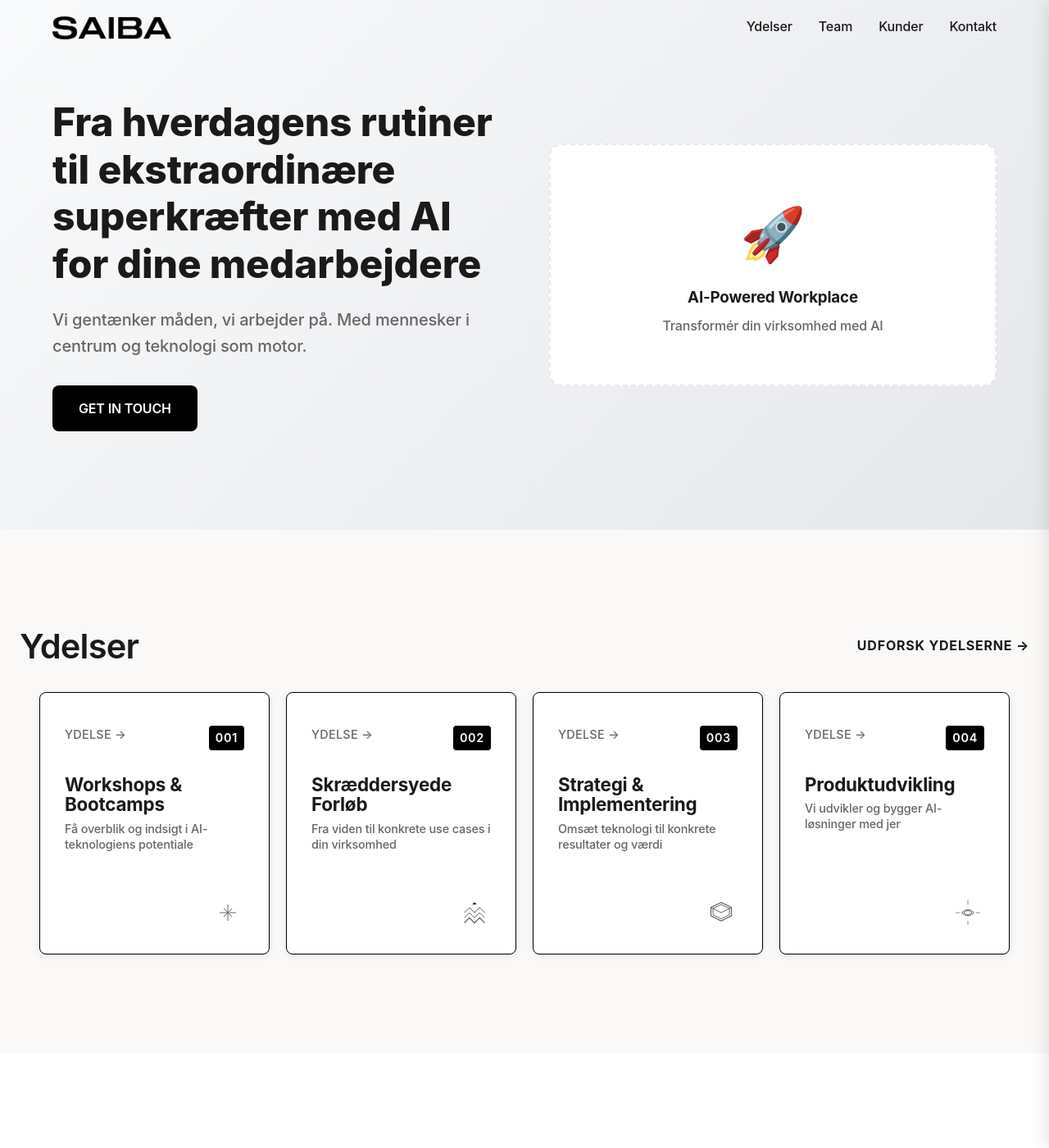
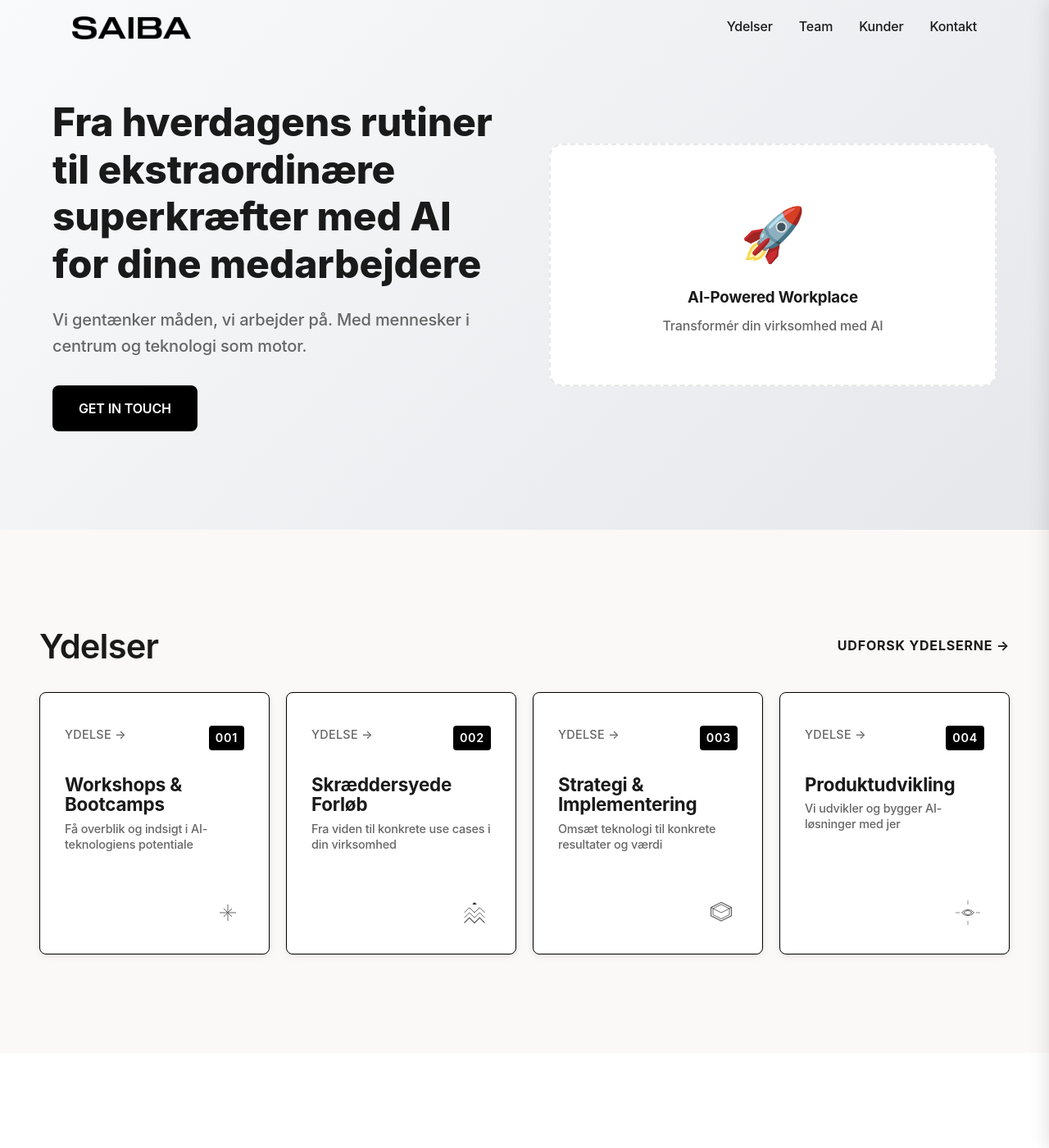
Before and after one commit to b4ltasar/saibaweb, a Jekyll site: the page built from index.html, in a window 1280 px wide and 1400 px high. Shown: the whole window at 82% size. Built offline with Jekyll 4.4.1, drawn with Linux system fonts in a browser that asks for light colours.

Commit message:
Reduce padding to match 'Klik og se...' positioning
PADDING ALIGNMENT FIXED:
- Header nav: padding 0 24px (aligns logo with content)
- Section headers: padding 0 24px (aligns all titles)
- AI facts title: padding-left 0 (inherits from container)
- All elements now flugter perfectly with 'Klik og se...' text

CONTENT POSITIONING:
- Everything now positioned further out with consistent 24px padding
- Matches reference image alignment exactly
- Clean, consistent grid throughout entire page

Perfect alignment achieved with reduced padding!

```diff
--- a/assets/css/main.css
+++ b/assets/css/main.css
@@ -155,7 +155,7 @@ body {
   align-items: center;
   max-width: 1400px;
   margin: 0 auto;
-  padding: 0;
+  padding: 0 24px;
 }
 
 .logo {
@@ -367,7 +367,7 @@ body {
   max-width: 1400px;
   margin-left: auto;
   margin-right: auto;
-  padding: 0;
+  padding: 0 24px;
 }
 
 
@@ -755,7 +755,7 @@ body {
   width: 0;
   opacity: 0;
   transition: width 2.5s ease, opacity 0.3s ease;
-  padding-left: 24px;
+  padding-left: 0;
 }
 
 .ai-facts-title.typewriter-active {
```
